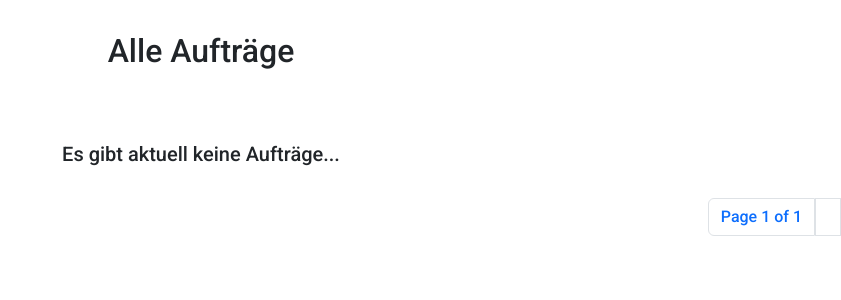
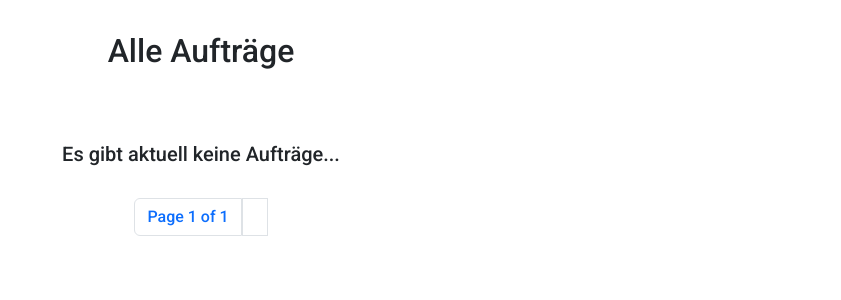
Before and after one commit to jnm31415/APExpressProd, a Django app: page /UA11AA in a window 1280 px wide. Shown: the part 56-356 px from the top of the page, without its empty margins (439-1280 px from the left). Run offline with Django 4.2, Linux system fonts and the light colour scheme; a user stored in the database is signed in; data that the repository does not hold is empty.

Commit message:
Update UA11AA.html

```diff
--- a/Auftraege/templates/Auftraege/UA11AA.html
+++ b/Auftraege/templates/Auftraege/UA11AA.html
@@ -83,7 +83,7 @@
         {% endfor %}
         <br/>
 <nav aria-label="Page navigation example">
-  <ul class="pagination justify-content-end">
+  <ul class="pagination justify-content-center">
         {% if all.has_previous %}
             <li class="page-item disabled"><a href="?page=1">&laquo First</a></li>
              <li class="page-item"><a class="page-link" href="#"><a href="?page={{ all.previous_page_number }}">Previous</a></li>
```
